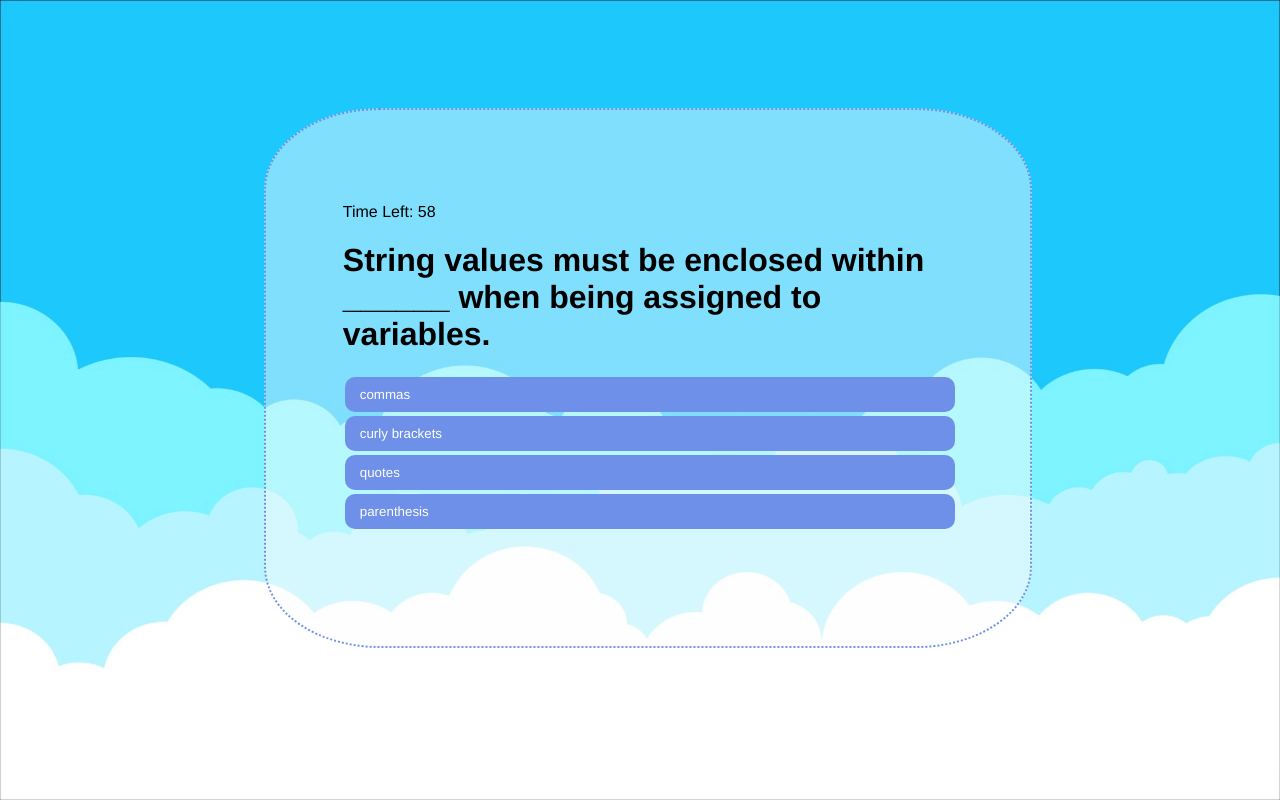
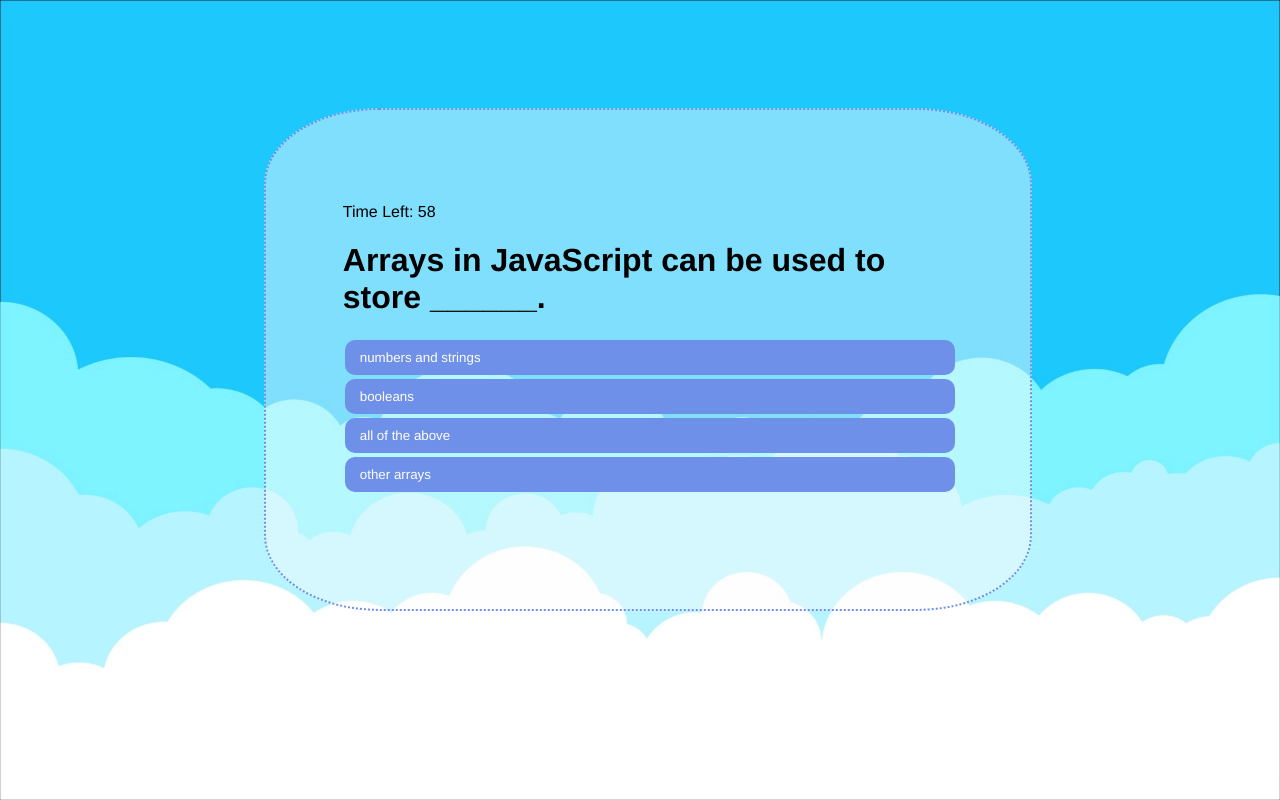
Before and after one commit to shuczhu/code-quiz, a plain HTML site: page index.html in a window 1280 px wide. Both pictures are taken after a click on the button "Start Quiz". Drawn offline with Linux system fonts and the light colour scheme.

Commit message:
created shuffle function to randomize question order and answer order

```diff
--- a/Asset/script.js
+++ b/Asset/script.js
@@ -1,6 +1,5 @@
 var questionBank = [
     {
-        index: 0,
         question: "String values must be enclosed within ______ when being assigned to variables.",
         answer:
             ["commas",
@@ -11,7 +10,6 @@ var questionBank = [
         correctAnswer: "quotes"
     },
     {
-        index: 1,
         question: "A very useful tool used during development and debugging for printing content to the debugger is:",
         answer:
             ["JavaScript",
@@ -22,7 +20,6 @@ var questionBank = [
         correctAnswer: "console.log"
     },
     {
-        index: 2,
         question: "The condition in an if / else statement is enclosed with ______",
         answer: [
             "quotes",
@@ -33,7 +30,6 @@ var questionBank = [
         correctAnswer: "curly brackets"
     },
     {
-        index: 3,
         question: "Commonly used data types DO NOT include:",
         answer: [
             "strings",
@@ -44,7 +40,6 @@ var questionBank = [
         correctAnswer: "alerts"
     },
     {
-        index: 4,
         question: "Arrays in JavaScript can be used to store ______.",
         answer: [
             "numbers and strings",
@@ -72,10 +67,27 @@ var scoreListEl = document.getElementById("score-list")
 var goBackEl = document.getElementById("go-back")
 var clearScore = document.getElementById("clear-score")
 
+//create a shuffle function to randomize order of questions and answers.
+function shuffle(arr) {
+    var currentIndex = arr.length;
+    var randomIndex;
+
+    while (currentIndex != 0) {
+        randomIndex = Math.floor(Math.random() * currentIndex);
+        currentIndex--;
+
+        [arr[currentIndex], arr[randomIndex]] = [arr[randomIndex], arr[currentIndex]];
+
+    }
+
+    return arr;
+}
+
 //startQuiz function for when start quiz button is clicked
 var startQuiz = function () {
     document.querySelector(".greeting-card").classList.add("hide");
     document.querySelector(".quiz-container").classList.remove("hide");
+    shuffle(questionBank);
     buildQuiz();
     countDown();
 }
@@ -104,6 +116,8 @@ var buildQuiz = function () {
     cardQuizEl.innerHTML = "";
 
     question.textContent = questionBank[questionIndex].question;
+
+    shuffle(questionBank[questionIndex].answer);
 
     for (var j = 0; j < questionBank[questionIndex].answer.length; j++) {
         var button = document.createElement("button");
@@ -165,7 +179,6 @@ var incorrectPrompt = function () {
 
 
 setScore();
-
 
 
 //submit score into local storage
--- a/Asset/style.css
+++ b/Asset/style.css
@@ -3,10 +3,12 @@
     font-family:'Franklin Gothic Medium', 'Arial Narrow', Arial, sans-serif;
 }
 
+/* set hide class to be hidden */
 .hide {
     display: none;
 }
 
+/* setting variables for color scheme */
 :root {
     --buttonBgPrimary: rgb(111, 144, 233);
     --buttonTextPrimary: rgb(255, 255, 255);
@@ -14,6 +16,7 @@
     --backgroundColor: rgba(253, 253, 253, 0.438);
 }
 
+/* global body properties and background image */
 body {
     padding: 100px 20%;
     background-image: url("./images/blue-sky-with-white-clouds-background-border-of-clouds-simple-cartoon-design-flat-style-illustration-free-vector.webp");
@@ -24,6 +27,7 @@ body {
 
 }
 
+/* greeting card format */
 .greeting-card {
     text-align: center;
     background-color: var(--backgroundColor);
@@ -47,6 +51,7 @@ body {
 }
 
 
+/* quiz card format */
 .quiz-container {
     background-color: var(--backgroundColor);
     padding: 10%;
@@ -71,13 +76,7 @@ body {
     background-color: var(--buttonBgSecondary)
 }
 
-#next {
-    margin-top: 10%;
-    width: 20%;
-    right: 0%;
-}
-
-
+/* submit initial card */
 .submit-initial-card {
     background-color: var(--backgroundColor);
     padding: 10%;
@@ -95,6 +94,7 @@ body {
     border: none;
 }
 
+/* score card */
 .score-card {
     background-color: var(--backgroundColor);
     padding: 10%;
```
